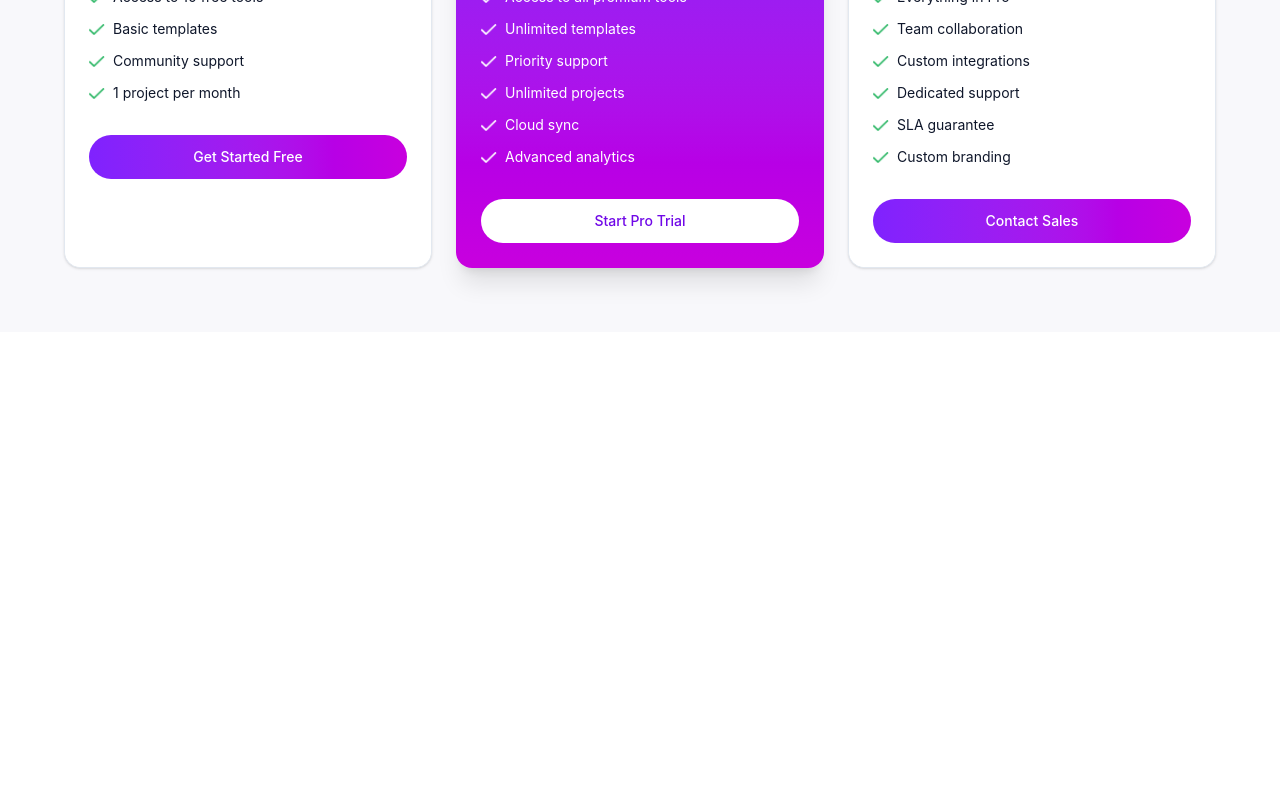
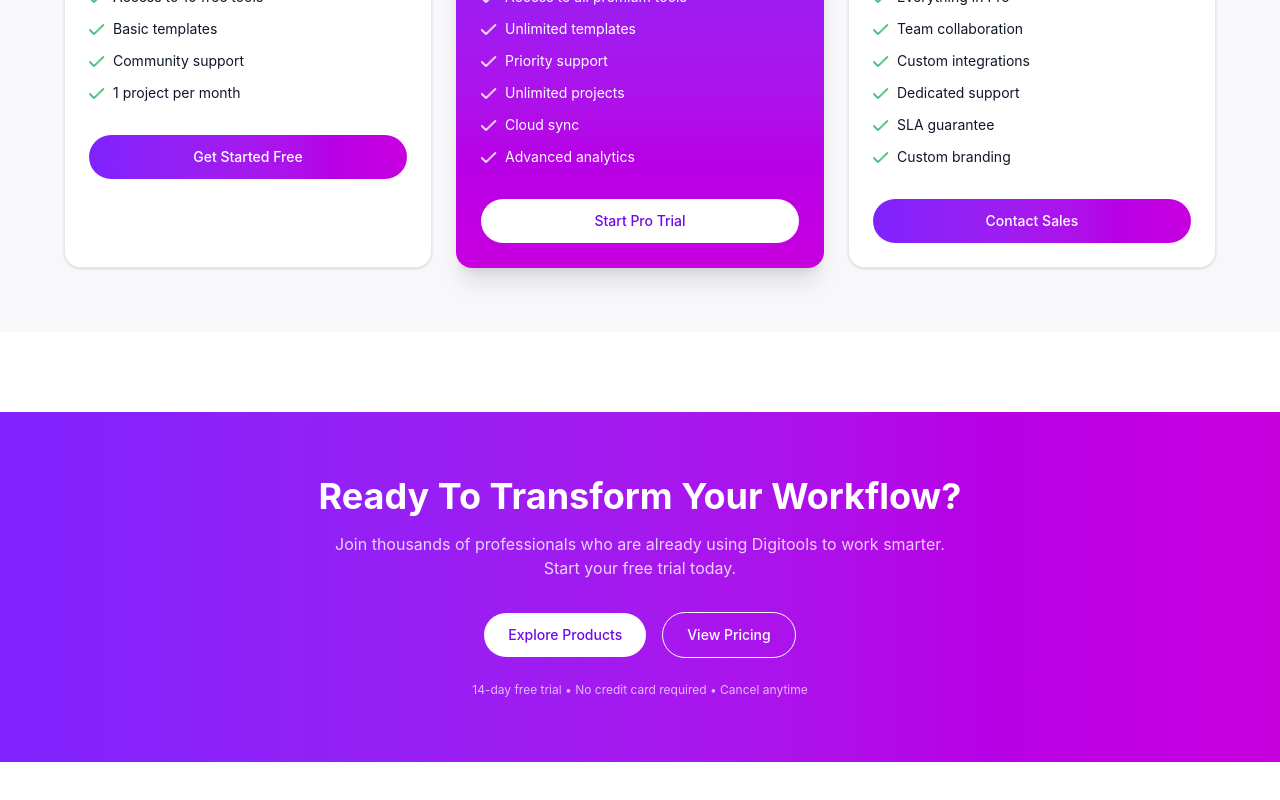
Before and after one commit to AnirNawaf/Assignment-6, a React (Vite) app: page / in a window 1280 px wide. Shown: the part 2883-3683 px from the top of the page. Before the commit the page ends 3215 px from the top, so only its background shows below. Built offline with nearby package versions, Linux system fonts and the light colour scheme.

Commit message:
creat cta section

```diff
--- a/src/App.jsx
+++ b/src/App.jsx
@@ -7,6 +7,8 @@
 import products from "./data/products";
 import Steps from "./components/Steps";
 import Pricing from "./components/Pricing";
+import CTASection from "./components/CTASection";
+
 
 
 
@@ -101,6 +103,7 @@
 
       <Steps />
       <Pricing />
+      <CTASection />
 
     </div>
   );
--- /dev/null
+++ b/src/components/CTASection.jsx
@@ -0,0 +1,32 @@
+export default function CTASection() {
+  return (
+    <section className="w-full py-20  ">
+      <div className="mx-auto ">
+        <div className="bg-gradient-to-r from-violet-600 to-fuchsia-600 px-6 py-16 text-center text-white md:px-12">
+          <h2 className="text-3xl font-bold md:text-4xl">
+            Ready To Transform Your Workflow?
+          </h2>
+
+          <p className="mt-4 text-sm text-white/80 md:text-base">
+            Join thousands of professionals who are already using Digitools to
+            work smarter. <br /> Start your free trial today.
+          </p>
+
+          <div className="mt-8 flex flex-col items-center  gap-4 justify-center sm:flex-row">
+            <button className="cursor-pointer transition duration-300 hover:scale-105 rounded-full bg-white px-6 py-3 text-sm font-medium text-violet-700 hover:bg-white/90">
+              Explore Products
+            </button>
+
+            <button className="cursor-pointer transition duration-300 hover:scale-105 rounded-full border border-white px-6 py-3 text-sm font-medium text-white hover:bg-white/10">
+              View Pricing
+            </button>
+          </div>
+
+          <p className="mt-6 text-xs text-white/70">
+            14-day free trial • No credit card required • Cancel anytime
+          </p>
+        </div>
+      </div>
+    </section>
+  );
+}
```
